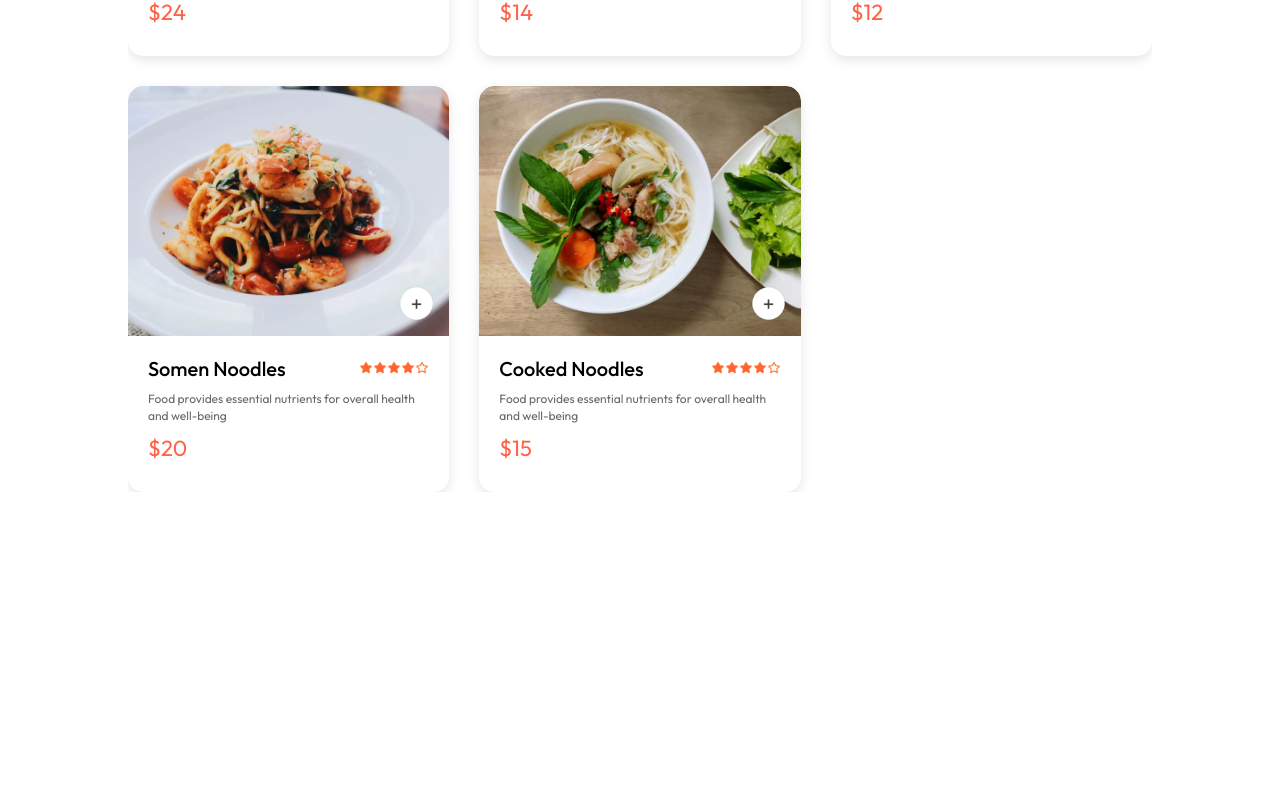
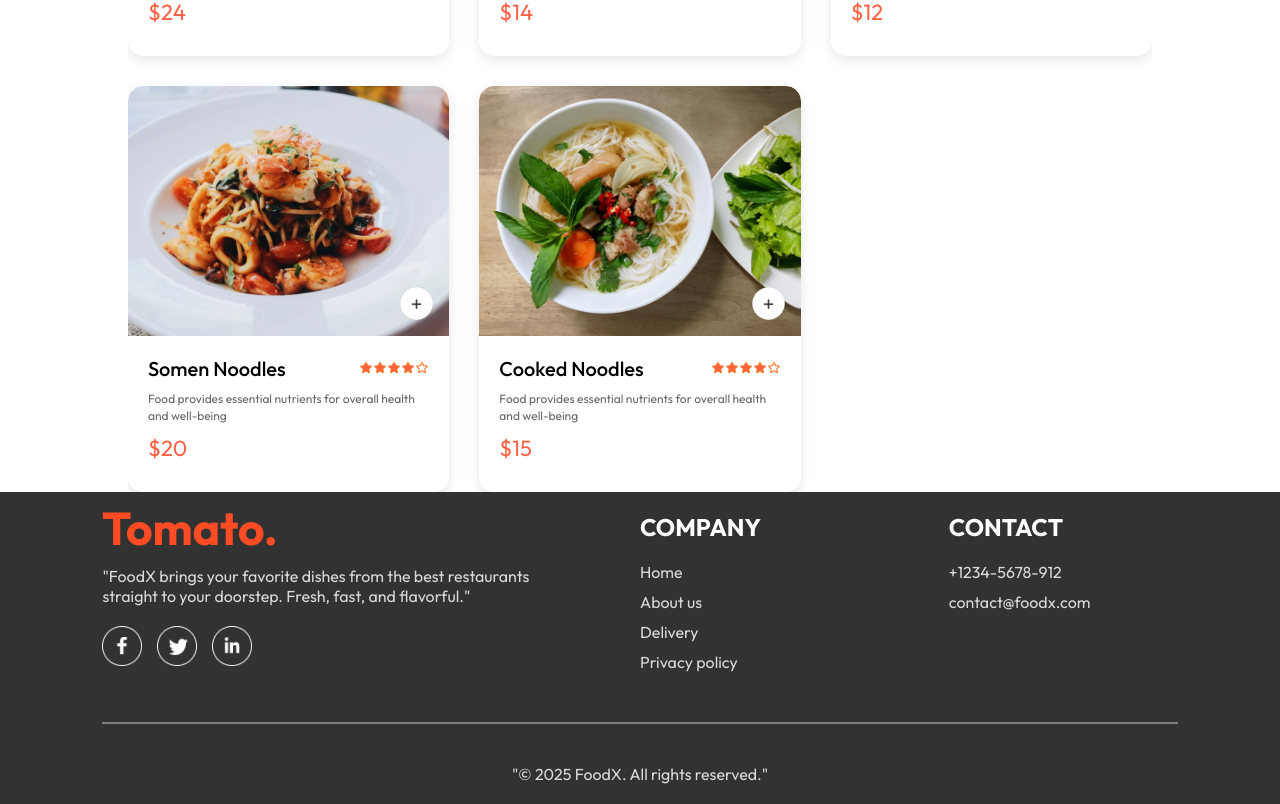
Before and after one commit to venkat-2006/Food-X, a React (Vite) app: page / in a window 1280 px wide. Shown: the part 5286-6090 px from the top of the page. Before the commit the page ends 5778 px from the top, so only its background shows below. Built offline with nearby package versions, Linux system fonts and the light colour scheme.

Commit message:
added footer content

```diff
--- a/src/App.jsx
+++ b/src/App.jsx
@@ -5,9 +5,11 @@
 import Cart from './pages/Cart/Cart'
 import PlaceOrder from './pages/PlaceOrder/Placeorder'
 import Home from './pages/Home/Home'
+import Footer from './components/Footer/Footer'
 
 const App = () => {
   return (
+    <>
     <div className="app">
       <Navbar />
       <Routes>
@@ -19,7 +21,10 @@
 
       </Routes>
 
+
     </div>
+     <Footer />
+     </>
   )
 }
 
--- a/src/components/FoodDisplay/FoodDisplay.jsx
+++ b/src/components/FoodDisplay/FoodDisplay.jsx
@@ -10,8 +10,13 @@
       <h2>Top dishes near you!!</h2>
       <div className="food-display-list">
         {food_list.map((item, index) => {
+          if(item.category === category || category==="All"){
             return <FoodItem key={index} id={item._id} name={item.name}  description={item.description} price={item.price} image={item.image}/>
-        })}
+
+
+          }
+           })}
+
       </div>
 
     </div>
--- /dev/null
+++ b/src/components/Footer/Footer.css
@@ -0,0 +1,50 @@
+.footer{
+    color:#d9d9d9;
+    background-color: #323232;
+    display: flex;
+    align-items: center;
+    flex-direction: column;
+    gap: 20px;
+    padding-top:80px;
+    padding: 20px 8vw;
+}
+
+.footer-content{
+    display: grid;
+    width: 100%;
+    grid-template-columns: 2fr 1fr 1fr;
+    gap: 80px;
+}
+
+.footer-content-left, .footer-content-center, .footer-content-right{
+    display: flex;
+    flex-direction: column;
+    align-items: start;
+    gap: 20px;
+}
+
+.footer-content-left li, .footer-content-center li, .footer-content-right li{
+    cursor: pointer;
+    margin-bottom: 10px;
+    list-style: none;
+}
+
+.footer-content-center h2, .footer-content-right h2{
+    color: white;
+}
+
+
+.footer-social-icons img{
+    width: 40px;
+    margin-right: 15px;
+
+}
+.footer hr{
+    width: 100%;
+    height: 2px;
+    margin:20px 0px;
+    background-color: grey;
+    border: none;
+
+
+}
--- /dev/null
+++ b/src/components/Footer/Footer.jsx
@@ -0,0 +1,47 @@
+import React from 'react'
+import './Footer.css'
+import { assets } from '../../assets/assets'
+
+const Footer = () => {
+    return (
+        <div className='footer' id="footer">
+            <div className="footer-content">
+                <div className="footer-content-left">
+                    <img src={assets.logo} alt="" className="footer-logo" />
+                    <p>"FoodX brings your favorite dishes from the best restaurants straight to your doorstep. Fresh, fast, and flavorful."</p >
+                    <div className="footer-social-icons">
+                        <img src={assets.facebook_icon} alt="" />
+                        <img src={assets.twitter_icon}alt="" />
+                        <img src={assets.linkedin_icon} alt="" />
+                    </div>
+
+                </div>
+                <div className="footer-content-center">
+                    <h2>COMPANY</h2>
+                    <ul>
+                        <li>Home</li>
+                        <li>About us</li>
+                        <li>Delivery</li>
+                        <li>Privacy policy</li>
+                    </ul>
+
+                </div>
+                <div className="footer-content-right">
+                    <h2>CONTACT</h2>
+                    <ul>
+                        <li>+1234-5678-912</li>
+                        <li>contact@foodx.com</li>
+
+                    </ul>
+
+                </div>
+            </div>
+            <hr />
+            <p className='footer-copyright'>"© 2025 FoodX. All rights reserved."</p>
+
+
+        </div>
+    )
+}
+
+export default Footer
```
